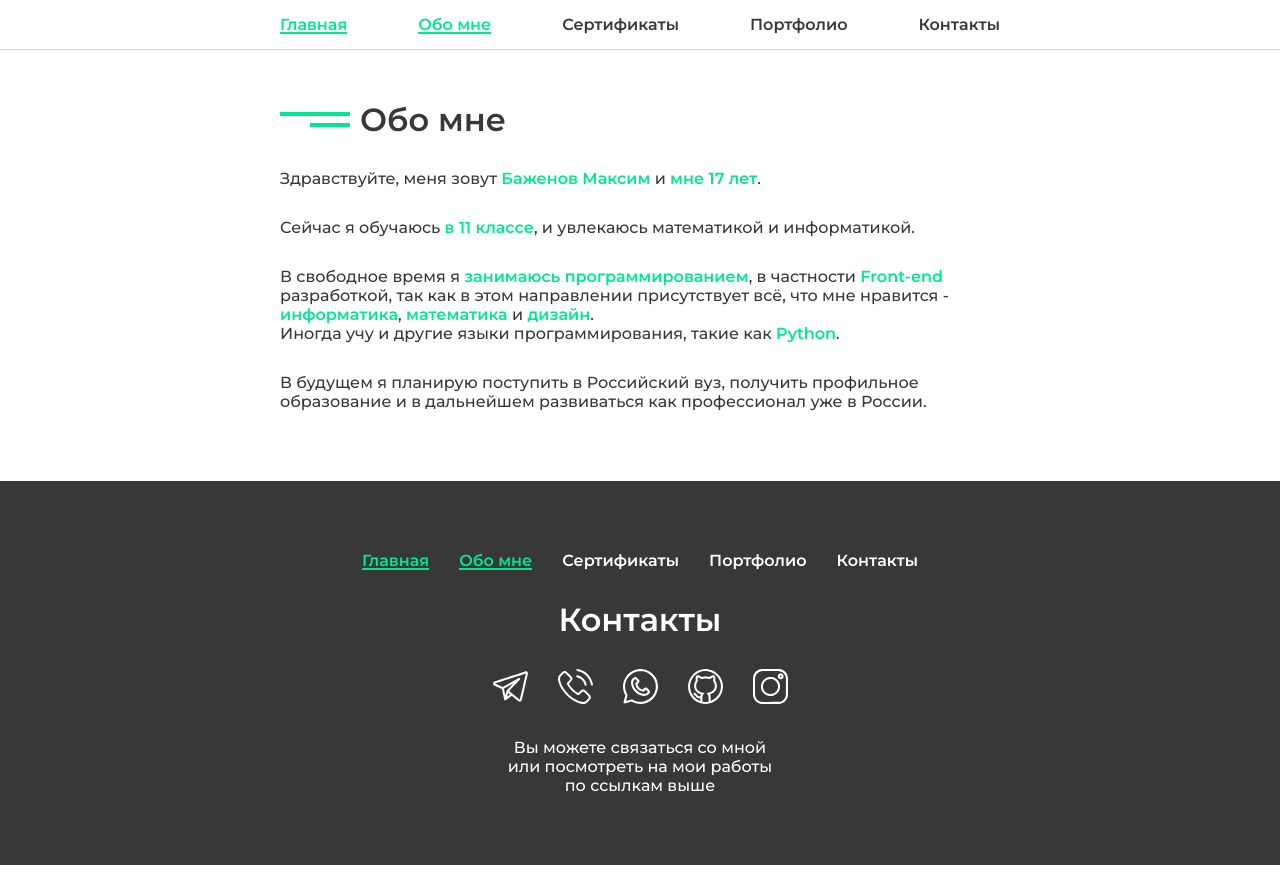
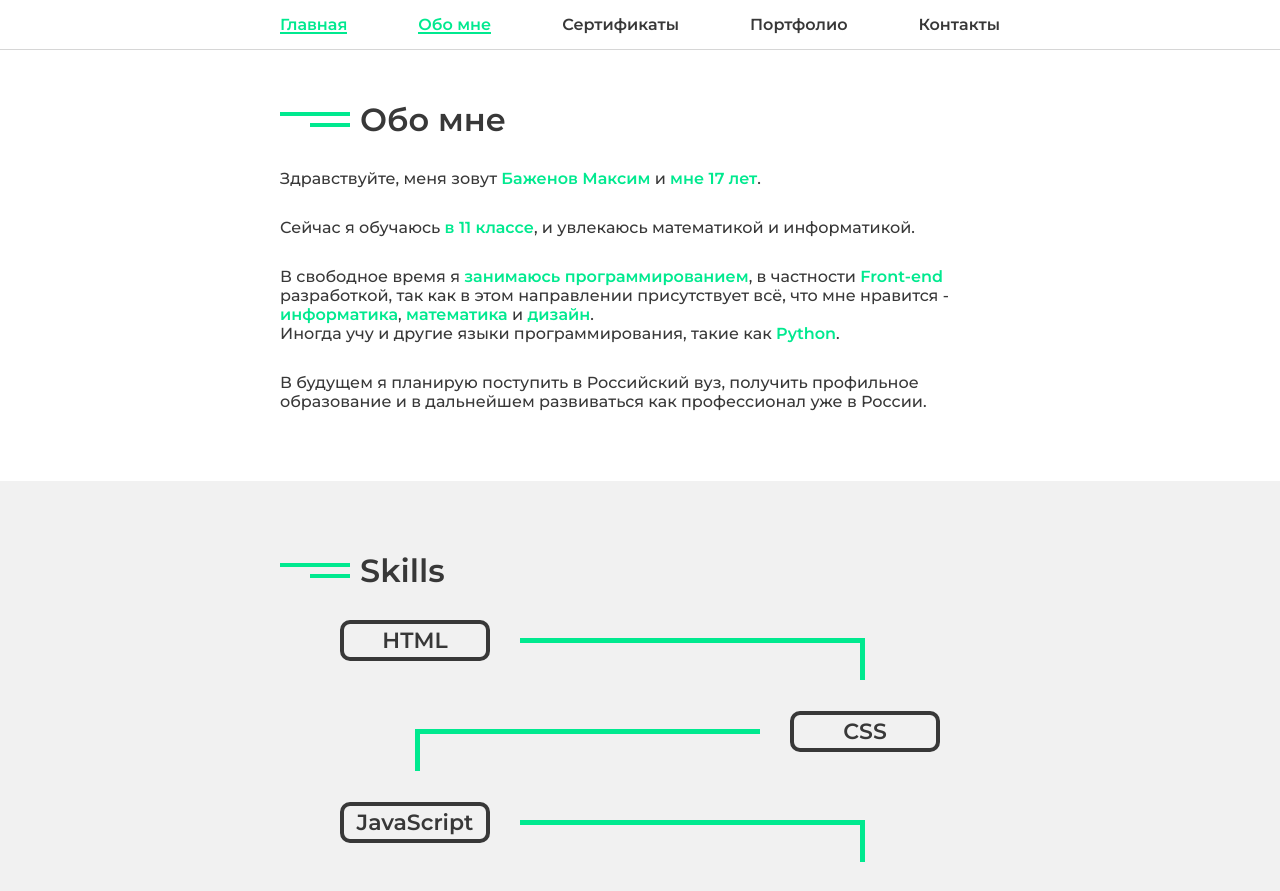
Before and after one commit to maksim4k1/maksim4k1.github.io, a React (Create React App) app: page /#/about in a window 1280 px wide. Shown: the top 891 px of the page. Before the commit the page ends 865 px from the top, so only its background shows below. Built offline with nearby package versions, Linux system fonts and the light colour scheme.

Commit message:
created Skills section component and added him to About page

```diff
--- /dev/null
+++ b/src/components/Skills.jsx
@@ -0,0 +1,89 @@
+import React from "react";
+import Section from "./UI/Section";
+import Title from "../components/UI/Title";
+import styled from "styled-components";
+import { gap } from "../styles/mixins";
+
+const List = styled.ul`
+  max-width: 600px;
+  width: 100%;
+  margin: 0 auto;
+  display: flex;
+  flex-flow: column;
+  ${gap("50px")}
+`;
+const Item = styled.li`
+  display: flex;
+  ${gap("30px")}
+  align-items: center;
+  position: relative;
+  &::after{
+    content: "";
+    display: block;
+    width: 100%;
+    margin: 0 75px 0 0;
+    height: 5px;
+    background-color: var(--color-coral);
+  }
+  &::before{
+    content: "";
+    position: absolute;
+    top: 20px;
+    right: 75px;
+    width: 5px;
+    height: 40px;
+    background-color: var(--color-coral);
+  }
+  &:nth-child(2n){
+    &::after{
+      content: "";
+      position: absolute;
+      top: 20px;
+      left: 75px;
+      width: 5px;
+      height: 40px;
+    }
+    &::before{
+      content: "";
+      position: static;
+      display: block;
+      width: 100%;
+      margin: 0 0 0 75px;
+      height: 5px;
+    }
+  }
+  &:last-child{
+    &::after{
+      display: none;
+    }
+    &::before{
+      display: none;
+    }
+  }
+`;
+const Subtitle = styled.h4`
+  min-width: 150px;
+  padding: 3px;
+  font-size: 22px;
+  font-weight: 600;
+  text-align: center;
+  border: 4px solid var(--color-black);
+  border-radius: 10px;
+`;
+
+function Skills () {
+  return(
+    <Section>
+      <Title>Skills</Title>
+      <List>
+        <Item><Subtitle>HTML</Subtitle></Item>
+        <Item><Subtitle>CSS</Subtitle></Item>
+        <Item><Subtitle>JavaScript</Subtitle></Item>
+        <Item><Subtitle>React</Subtitle></Item>
+        <Item><Subtitle>Redux</Subtitle></Item>
+      </List>
+    </Section>
+  );
+}
+
+export default Skills;
--- a/src/pages/AboutPage.jsx
+++ b/src/pages/AboutPage.jsx
@@ -1,10 +1,12 @@
 import React from "react";
 import About from "../components/About";
+import Skills from "../components/Skills";
 
 function AboutPage () {
   return(
     <main className="content">
       <About/>
+      <Skills/>
     </main>
   );
 }
```
